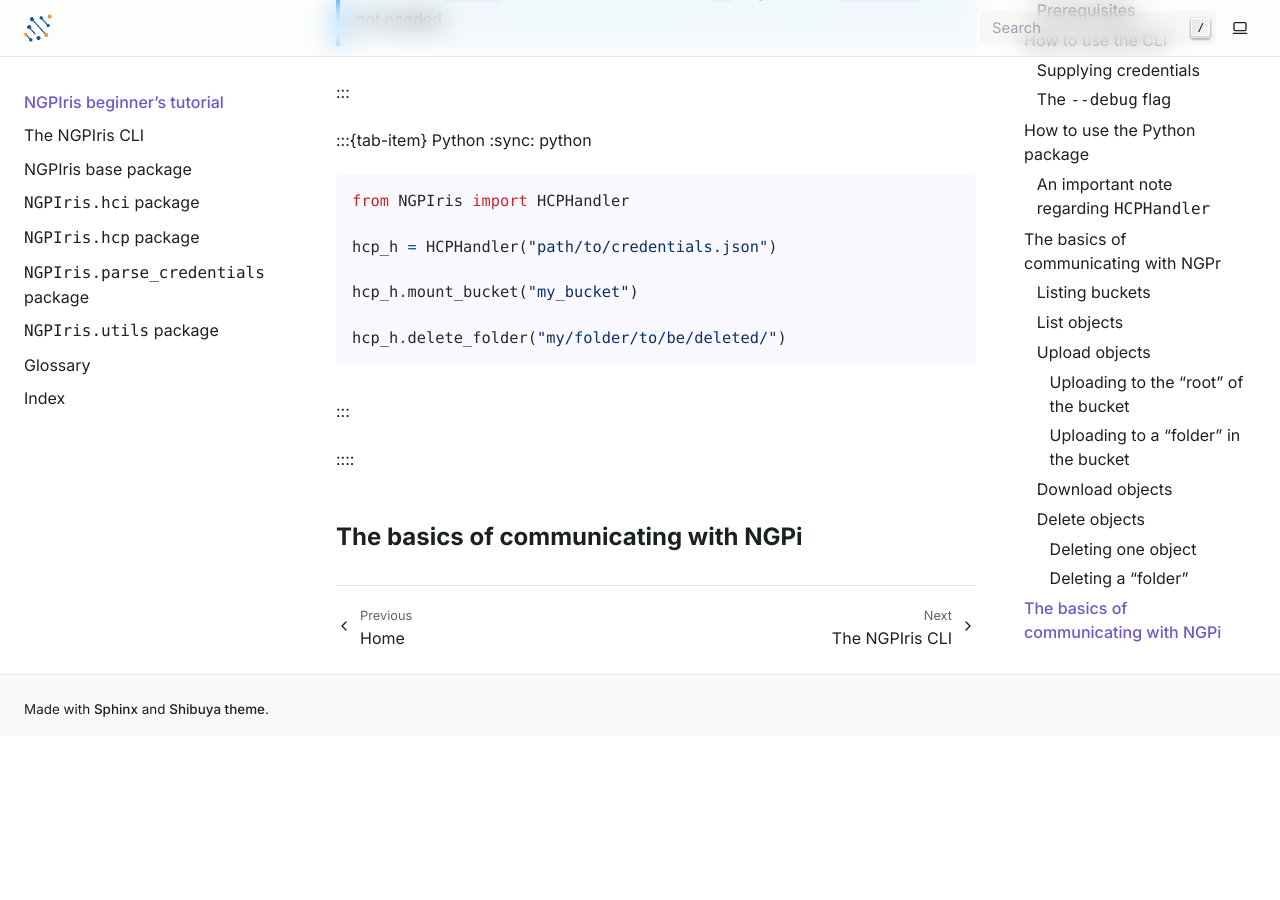
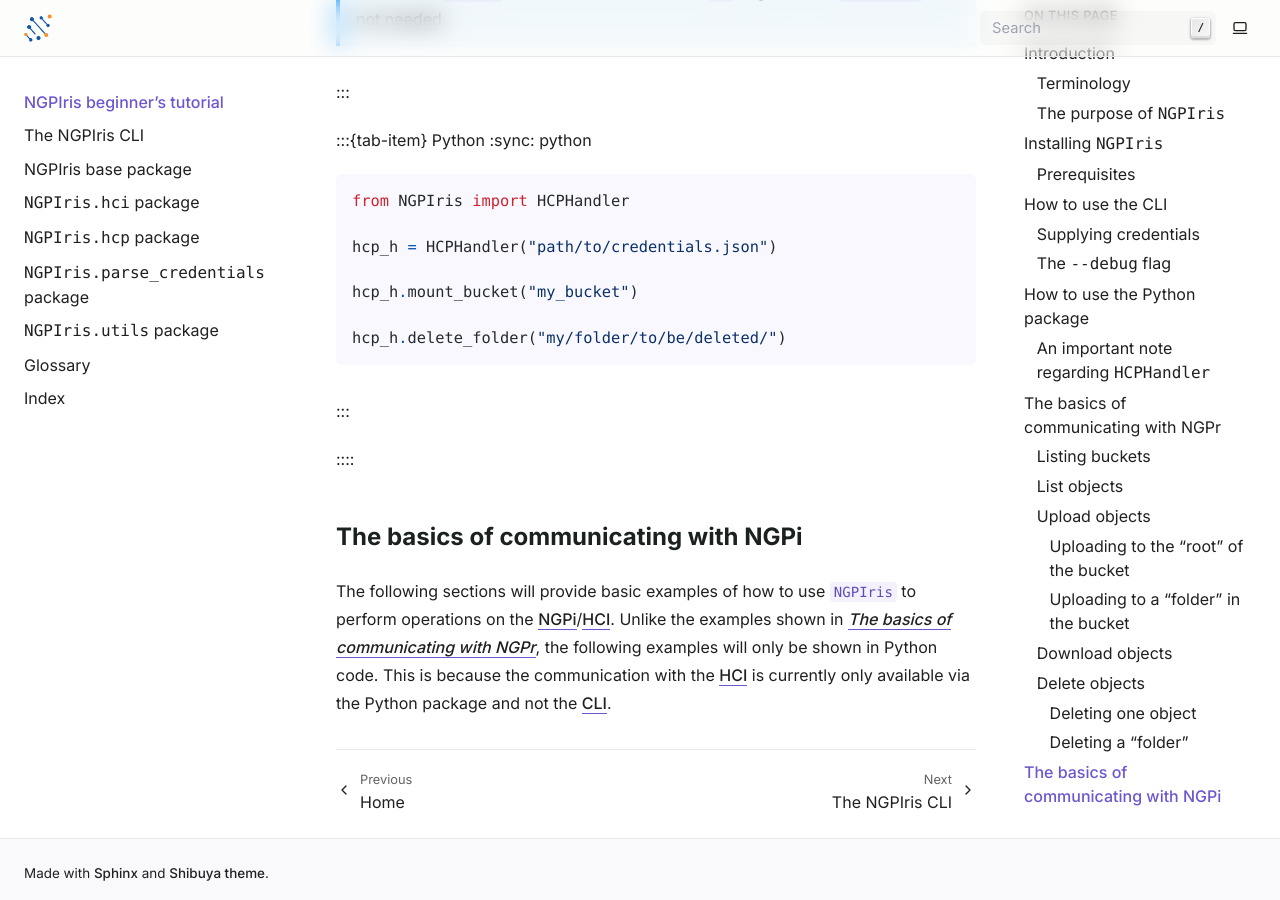
Before and after one commit to genomic-medicine-sweden/NGPIris, a Sphinx documentation site: the page built from docs/NGPIris_tutorial.md, in a window 1280 px wide and 900 px high, scrolled down 13157 px. Built offline with Sphinx 7.4.7, drawn with Linux system fonts in a browser that asks for light colours; before the commit the page ends 13893 px from its top, so only the background shows below that.

Commit message:
Update NGPIris_tutorial.md

```diff
--- a/docs/NGPIris_tutorial.md
+++ b/docs/NGPIris_tutorial.md
@@ -507,3 +507,5 @@ hcp_h.delete_folder("my/folder/to/be/deleted/")
 (communicating-with-ngpi)=
 
 ## The basics of communicating with NGPi
+
+The following sections will provide basic examples of how to use {py:mod}`NGPIris` to perform operations on the {term}`NGPi`/{term}`HCI`. Unlike the examples shown in _[](#communicating-with-ngpr)_, the following examples will only be shown in Python code. This is because the communication with the {term}`HCI` is currently only available via the Python package and not the {term}`CLI`.
```
